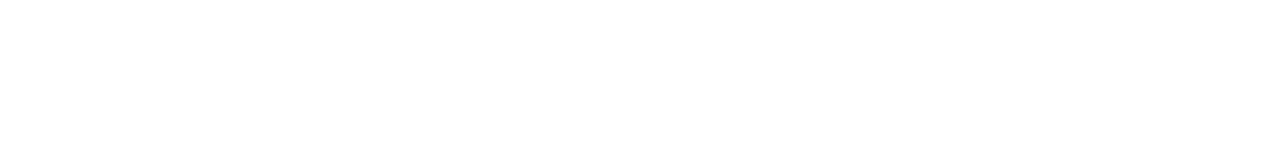
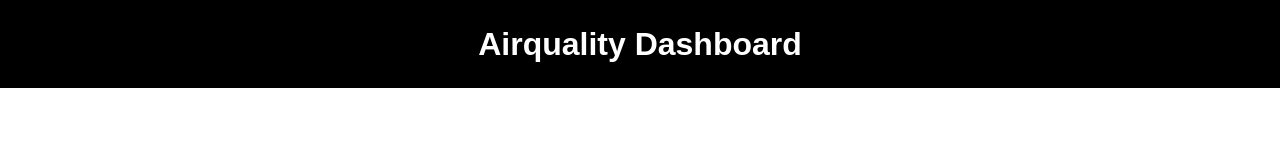
Before and after one commit to k-k-n-vishal/vishal_UI, a plain HTML site: page IoT_UI/index.html in a window 1280 px wide. Drawn offline with Linux system fonts and the light colour scheme.

Commit message:
Initial commit of all UI-Builds

```diff
--- a/IoT_UI/index.html
+++ b/IoT_UI/index.html
@@ -4,8 +4,21 @@
     <meta charset="UTF-8">
     <meta name="viewport" content="width=device-width, initial-scale=1.0">
     <title>Dashboard</title>
+    <link rel="stylesheet" href="style.css">
 </head>
 <body>
 
+    <div class="top-banner">
+
+        <div class="headingg">
+            <h1>Airquality Dashboard</h1>
+        </div>
+
+    </div>
+
+    <div class="ppm-display">
+
+    </div>
+
 </body>
 </html>
```
